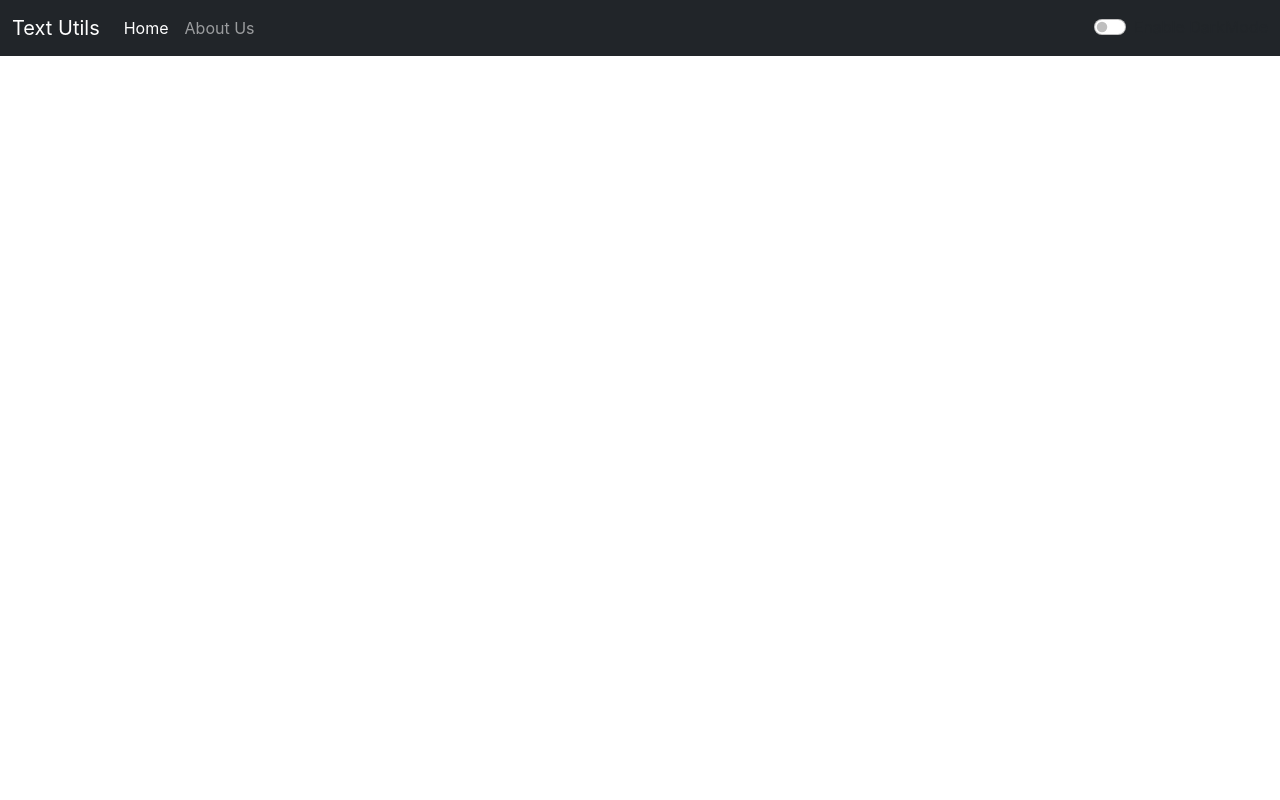
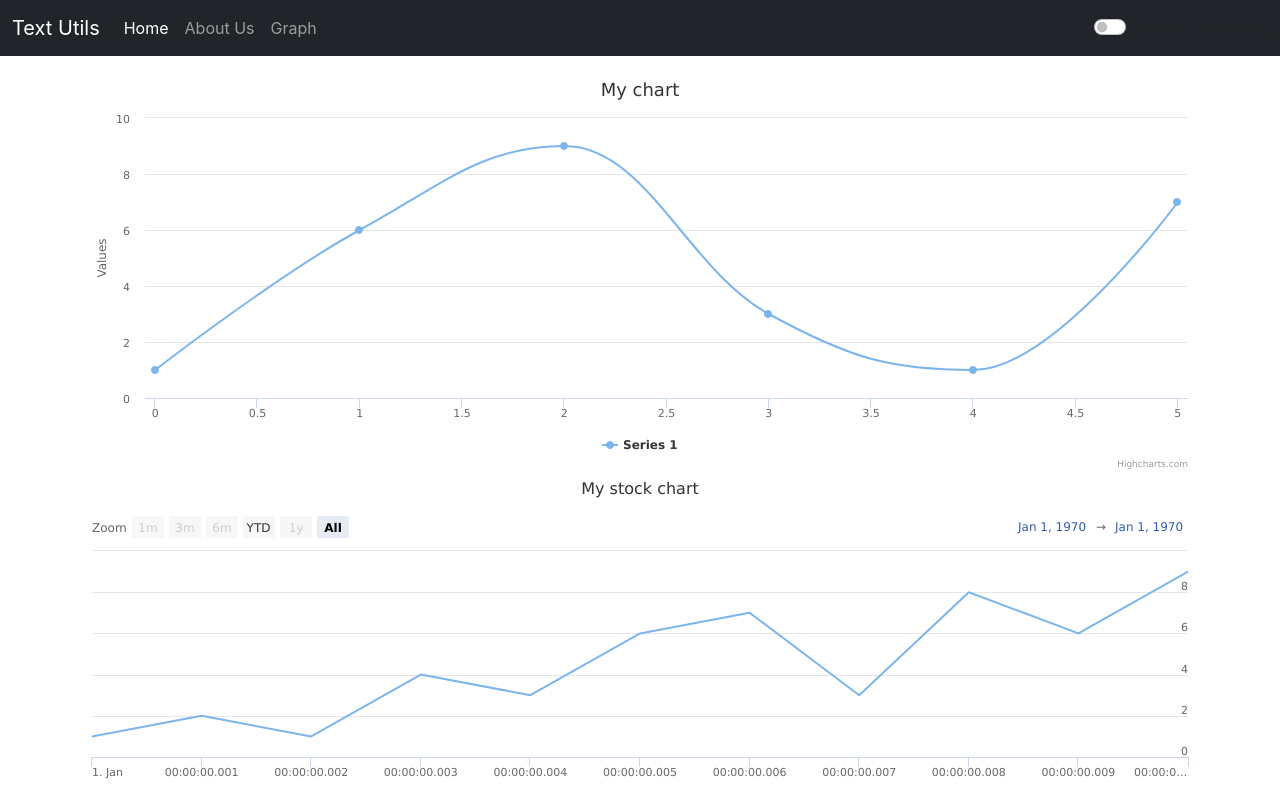
Before and after one commit to jogi6643/textutils-react, a React (Create React App) app: page /graph in a window 1280 px wide. Shown: the top 800 px of the page. Built offline with nearby package versions, Linux system fonts and the light colour scheme.

Commit message:
add graph module in text utils

```diff
--- a/package.json
+++ b/package.json
@@ -6,6 +6,8 @@
     "@testing-library/jest-dom": "^5.15.0",
     "@testing-library/react": "^11.2.7",
     "@testing-library/user-event": "^12.8.3",
+    "highcharts": "^9.3.1",
+    "highcharts-react-official": "^3.1.0",
     "react": "^17.0.2",
     "react-dom": "^17.0.2",
     "react-router": "^6.0.2",
--- a/src/App.js
+++ b/src/App.js
@@ -9,6 +9,7 @@ import {
   Route,
   Link
 } from "react-router-dom";
+import Graph from "./components/Graph";
 function App() {
  const [mode, setMode] = useState('dark');
  const [alert, setAlert] = useState(null);
@@ -44,6 +45,9 @@ function App() {
           <Route extact path="/about">
             <About />
           </Route>
+          <Route extact path="/graph">
+            <Graph />
+          </Route>
         </Switch>
 
       </div>
--- /dev/null
+++ b/src/components/Graph.js
@@ -0,0 +1,121 @@
+import React from 'react'
+import { render } from 'react-dom';
+import Highcharts from 'highcharts';
+import Highcharts1 from 'highcharts/highstock'
+import HighchartsReact from 'highcharts-react-official';
+
+function Graph() {
+    const options = {
+        chart: {
+          type: 'spline'
+        },
+        title: {
+          text: 'My chart'
+        },
+        series: [
+          {
+            data: [1, 6, 9, 3, 1, 7]
+          }
+        ]
+      };
+
+      const options1 = {
+        title: {
+          text: 'My stock chart'
+        },
+        series: [
+          {
+            data: [1, 2, 1, 4, 3, 6, 7, 3, 8, 6, 9]
+          }
+        ]
+      };
+      const options3 = {
+        chart: {
+        //   type: 'column'
+        plotBackgroundColor: null,
+        plotBorderWidth: null,
+        plotShadow: false,
+        type: 'pie'
+      },
+      title: {
+          text: 'Browser market shares. January, 2018'
+      },
+      subtitle: {
+          text: 'Click the columns to view versions. Source: <a href="http://statcounter.com" target="_blank">statcounter.com</a>'
+      },
+      xAxis: {
+          type: 'category'
+      },
+      yAxis: {
+          title: {
+              text: 'Total percent market share'
+          }
+
+      },
+      legend: {
+          enabled: false
+      },
+      plotOptions: {
+          series: {
+              pointPadding: 0.4,
+              borderWidth: 0,
+              dataLabels: {
+                  enabled: true,
+                  format: '{point.y:.1f}%'
+              }
+          }
+      },
+
+      tooltip: {
+          headerFormat: '<span style="font-size:11px">{series.name}</span><br>',
+          pointFormat: '<span style="color:{point.color}">{point.name}</span>: <b>{point.y:.2f}%</b> of total<br/>'
+      },
+
+      series: [
+          {
+              name: "Browsers",
+              colorByPoint: true,
+              data: [
+                  {
+                      name: "Chrome",
+                      y: 62.74,
+                  },
+                  {
+                      name: "Firefox",
+                      y: 10.57,
+                  },
+                  {
+                      name: "Internet Explorer",
+                      y: 7.23,
+                  },
+                  {
+                      name: "Safari",
+                      y: 5.58,
+                  },
+                  {
+                      name: "Edge",
+                      y: 4.02,
+                  },
+                  {
+                      name: "Opera",
+                      y: 1.92,
+                  },
+                  {
+                      name: "Other",
+                      y: 7.62,
+                  }
+              ]
+          }
+      ],
+      };
+
+    return (
+        <div>
+            <HighchartsReact highcharts={Highcharts} options={options} />
+            <HighchartsReact highcharts={Highcharts1} constructorType={'stockChart'} options={options1} />
+            <HighchartsReact highcharts={Highcharts}  options={options3} />
+        </div>
+    )
+}
+
+export default Graph
--- a/src/components/Navbar.js
+++ b/src/components/Navbar.js
@@ -17,6 +17,9 @@ export default function Navbar(props) {
               <li className="nav-item">
                 <Link className="nav-link" to="/about">About Us</Link>
               </li>
+              <li className="nav-item">
+                <Link className="nav-link" to="/graph">Graph</Link>
+              </li>
             </ul>
             {/* <form className="d-flex">
               <input className="htmlForm-control me-2" type="search" placeholder="Search" aria-label="Search"/>
```
Also changed, not shown: 1 other file (tests, documents, lock files or other folders).
